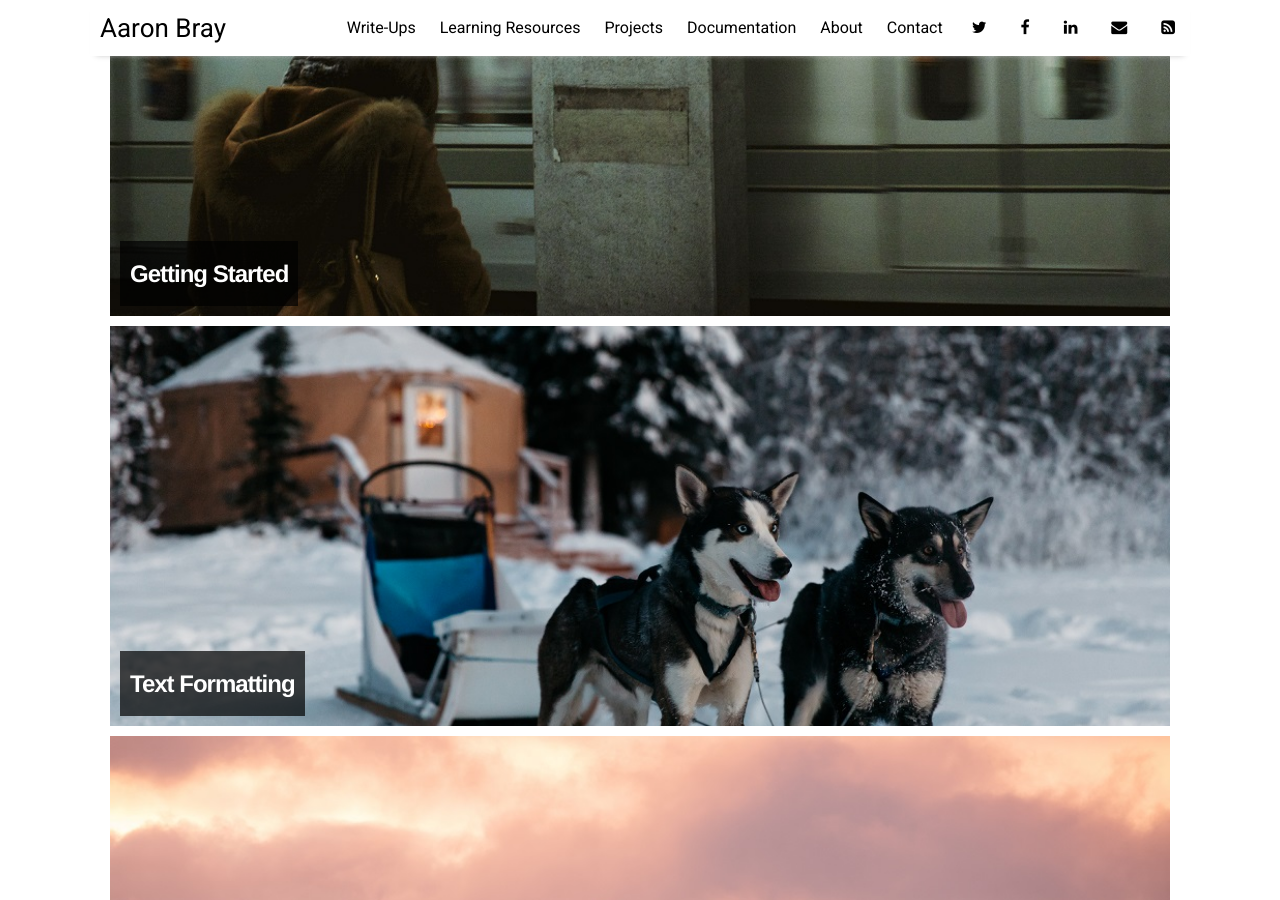
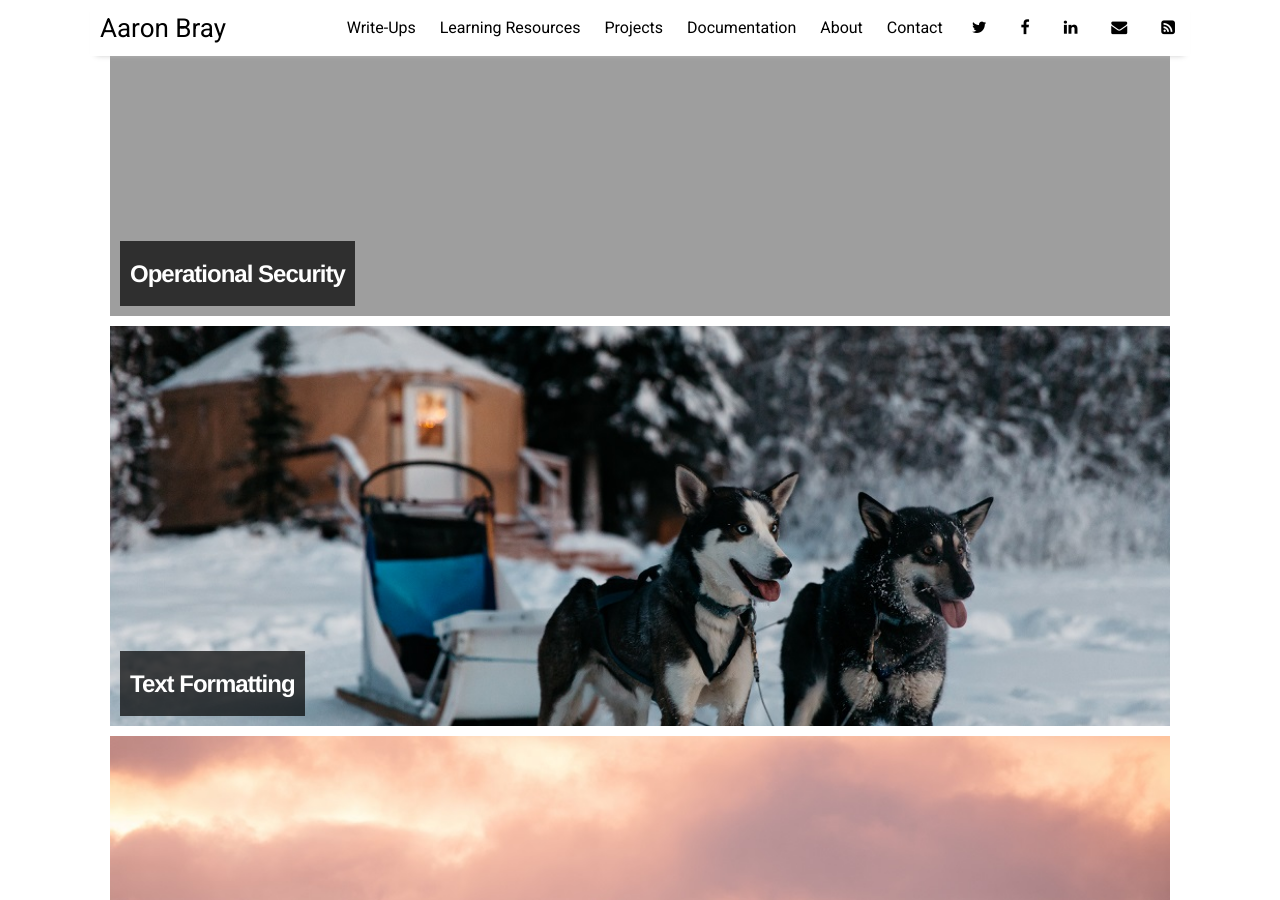
Before and after one commit to AaronBray/AaronBray.github.io, a Jekyll site: the page built from index.html, in a window 1280 px wide and 900 px high, scrolled down 565 px. Built offline with Jekyll 4.4.1, drawn with Linux system fonts in a browser that asks for light colours; nearby versions of some CDN libraries; the list of posts is cut into pages by our own code.

Commit message:
Update and rename 2016-10-10-getting-started.md to 2016-10-10-opsec.md

```diff
--- a/_posts/2016-10-10-getting-started.md
+++ b/_posts/2016-10-10-opsec.md
@@ -1,10 +1,10 @@
 ---
 layout: post
-title: "Getting Started"
-author: "Paul Le"
+title: "Operational Security"
+author: "Aaron Bray"
 categories: documentation
 tags: [documentation,sample]
-image: city-1.jpg
+image: personal-data.jpg
 ---
 
 # Millennial
```
